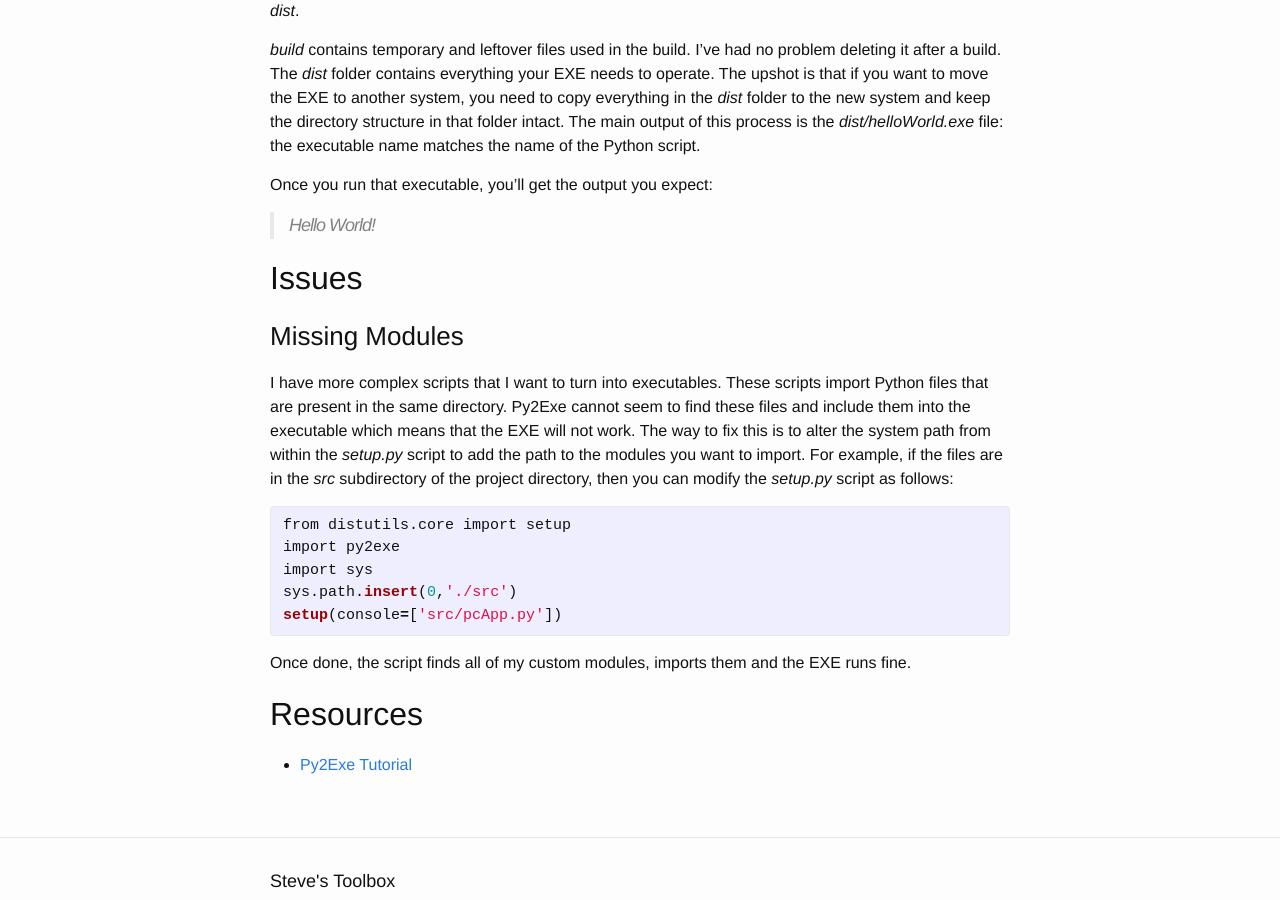
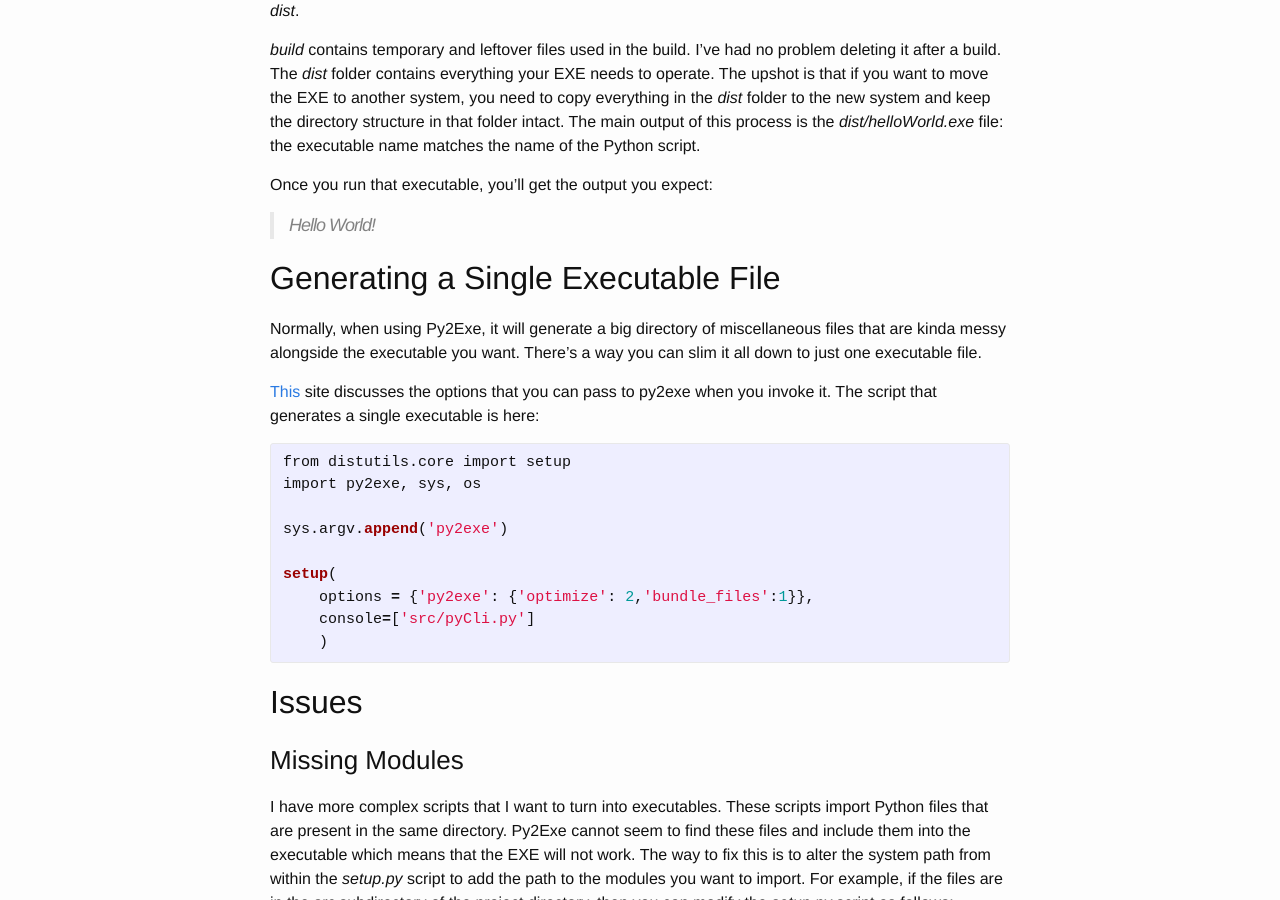
Before and after one commit to sfriederichs/sfriederichs.github.io, a Jekyll site: the page built from _posts/2017-12-20-Python-Executables.md, in a window 1280 px wide and 900 px high, scrolled down 1178 px. Built offline with Jekyll 4.4.1, drawn with Linux system fonts in a browser that asks for light colours.

```diff
--- a/_posts/2017-12-20-Python-Executables.md
+++ b/_posts/2017-12-20-Python-Executables.md
@@ -56,6 +56,27 @@ Once you run that executable, you'll get the output you expect:
 
 > Hello World!
 
+## Generating a Single Executable File ##
+
+Normally, when using Py2Exe, it will generate a big directory of miscellaneous files that are kinda messy alongside the executable you want.
+There's a way you can slim it all down to just one executable file.
+
+[This](http://www.py2exe.org/index.cgi/ListOfOptions) site discusses the options that you can pass to py2exe when you invoke it. The script that generates a single executable is here:
+
+{% highlight python %}
+from distutils.core import setup
+import py2exe, sys, os
+
+sys.argv.append('py2exe')
+
+setup(
+    options = {'py2exe': {'optimize': 2,'bundle_files':1}},
+    console=['src/pyCli.py']
+    )
+{% endhighlight %}
+
+
+
 ## Issues ##
 
 ### Missing Modules ###
```
Also changed, not shown: _posts/2016-11-08-Nothing.md (+6 -0 lines), _posts/2020-08-20-set-up-a-raspberry-pi-4-(canakit).md (+1 -1 lines), _posts/2021-01-06-create-curses-based-cli-apps--python.md (added, +62 -0 lines).
